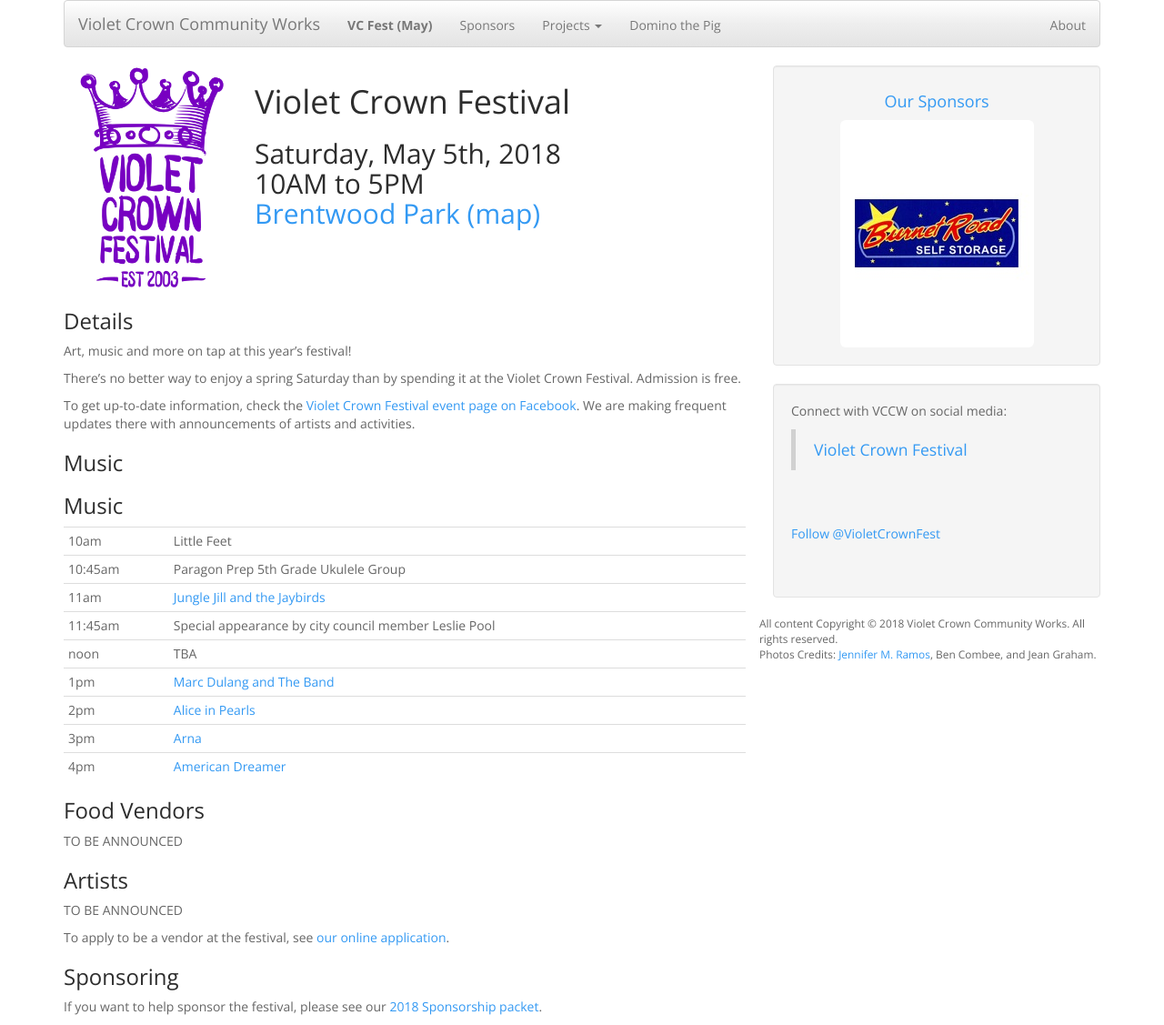
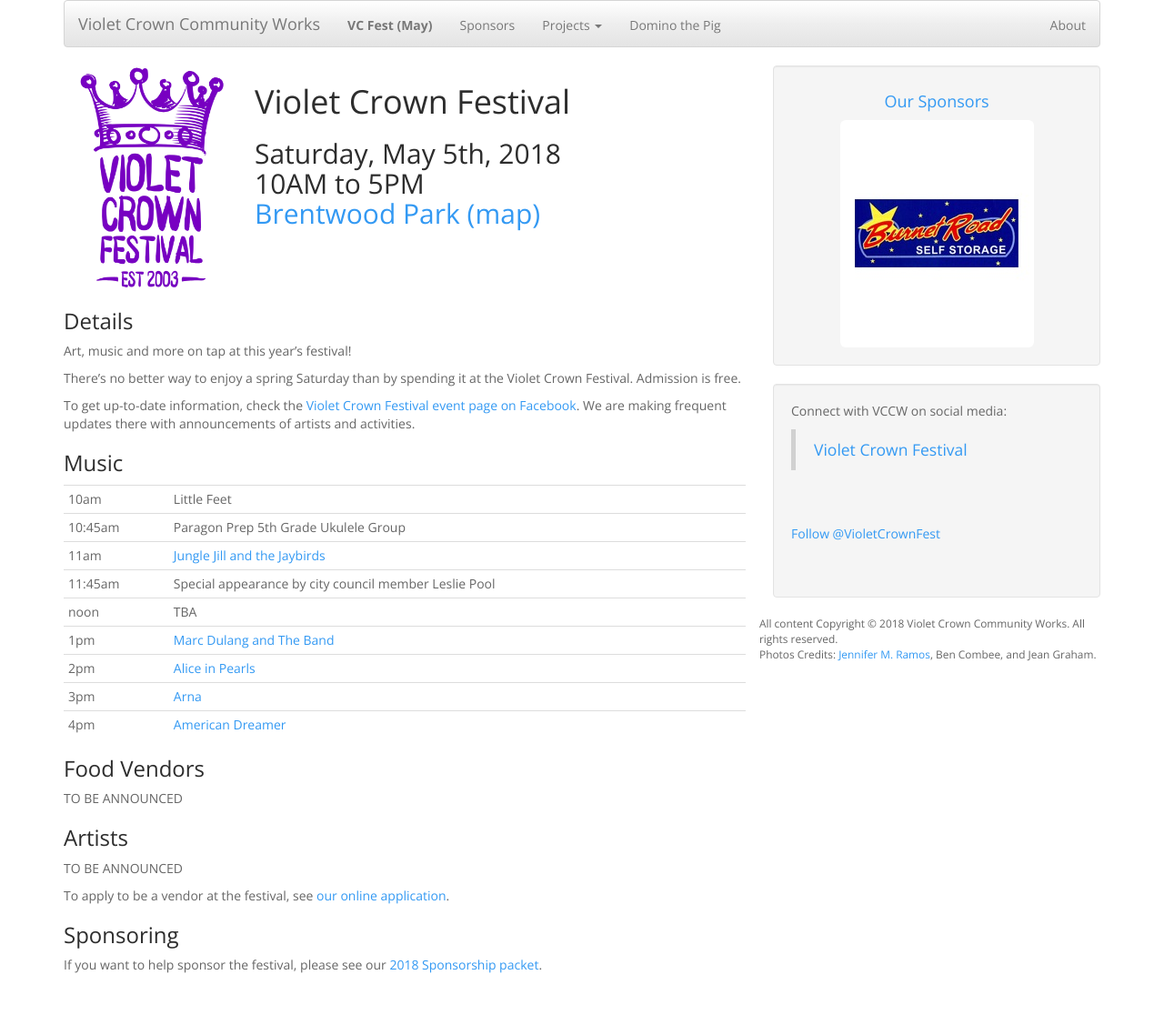
Before and after one commit to vccw/vccw.github.io, a Jekyll site: the page built from vcf_2018.md, in a window 1280 px wide. Shown: the whole page at 91% size. Built offline with Jekyll 4.4.1, drawn with Linux system fonts in a browser that asks for light colours; comment, search, counter and statistics services are not loaded; after the commit the page ends 1081 px from its top, so only the background shows below that.

Commit message:
Update vcf_2018.md

```diff
--- a/vcf_2018.md
+++ b/vcf_2018.md
@@ -28,8 +28,6 @@
 
 ### Music
 
-### Music
-
 | 10am | Little Feet |
 | 10:45am | Paragon Prep 5th Grade Ukulele Group |
 | 11am | [Jungle Jill and the Jaybirds](https://www.facebook.com/pages/Jungle-Jill-The-Jaybirds/257212990967619) |
```
